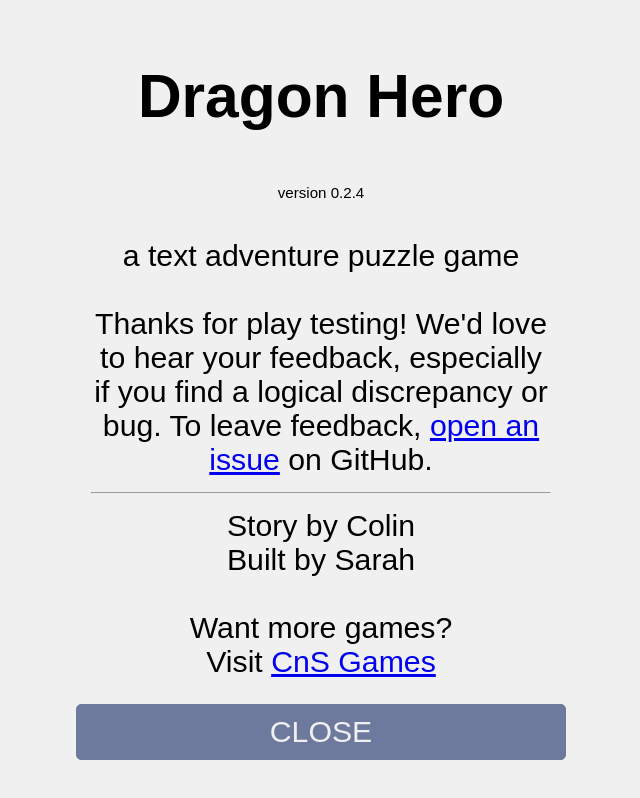
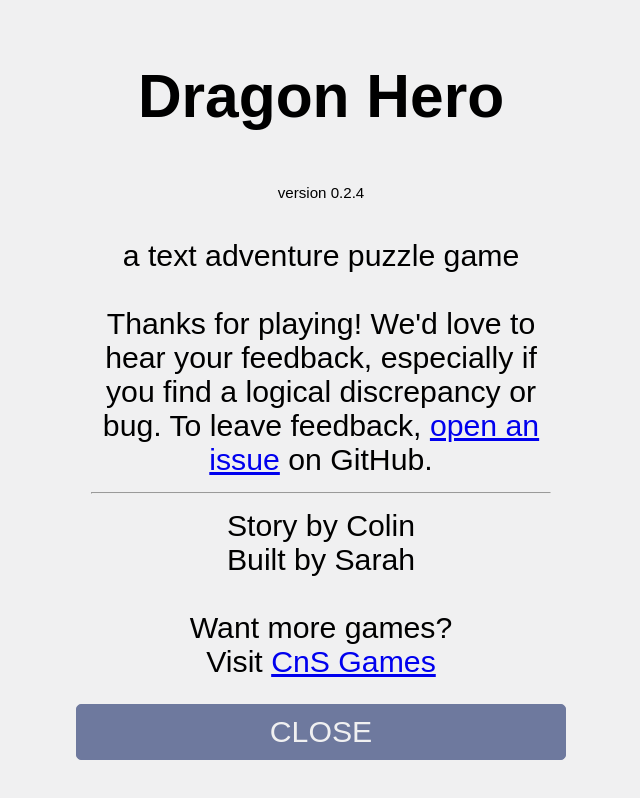
Before and after one commit to skedwards88/dragon, a React app: page / in a window 1280 px wide. Both pictures are taken after a click on the button 640 px from the left and 924 px from the top of the page. Shown: the part 8-806 px from the top of the page, without its empty margins (319-959 px from the left). Built offline with nearby package versions, Linux system fonts and the light colour scheme.

Commit message:
update text

```diff
--- a/src/components/info.js
+++ b/src/components/info.js
@@ -8,7 +8,7 @@ export default function Info({ setCurrentDisplay }) {
       <div className="description">
         <h1>Dragon Hero</h1>
         <small>{`version ${packageJson.version}\n\n`}</small>
-        {`a text adventure puzzle game\n\nThanks for play testing! We'd love to hear your feedback, especially if you find a logical discrepancy or bug. To leave feedback, `}
+        {`a text adventure puzzle game\n\nThanks for playing! We'd love to hear your feedback, especially if you find a logical discrepancy or bug. To leave feedback, `}
         <a href={feedbackLink}>open an issue</a>
         {" on GitHub."}
         {<hr></hr>}
```
